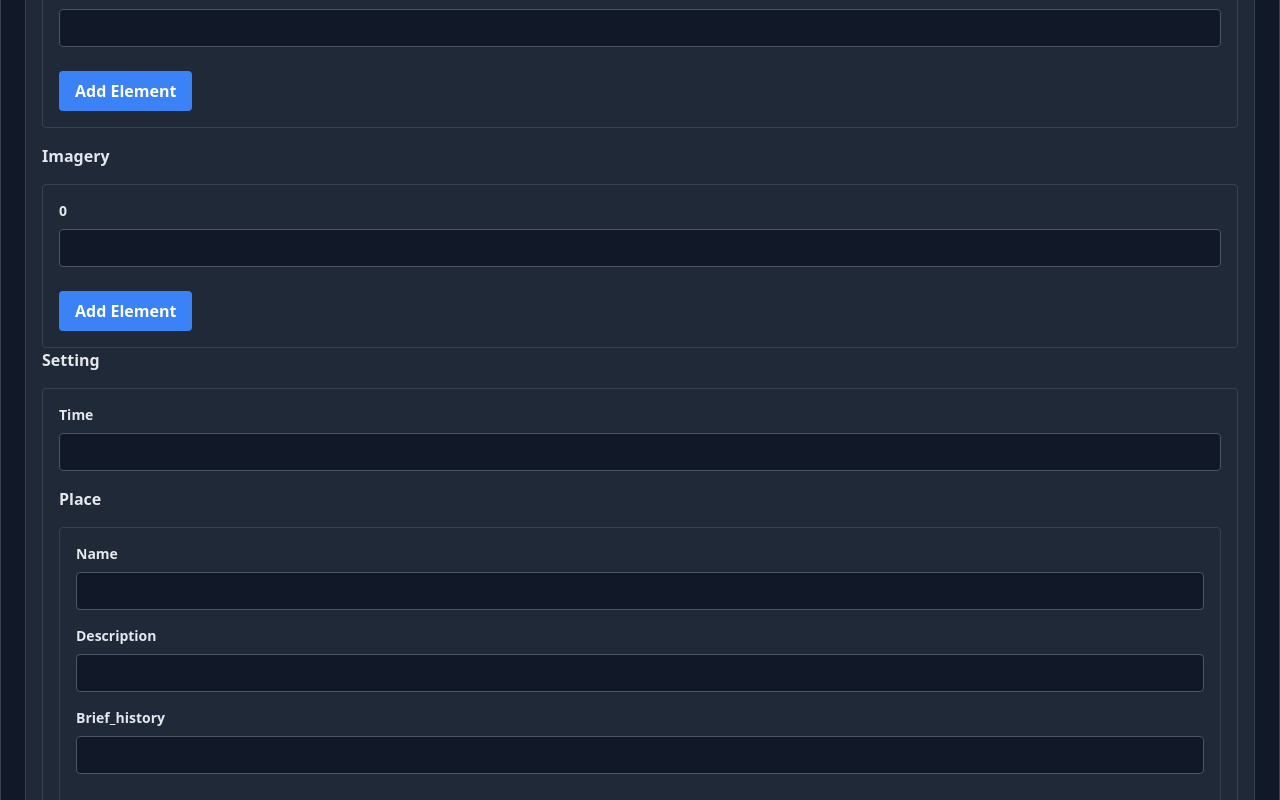
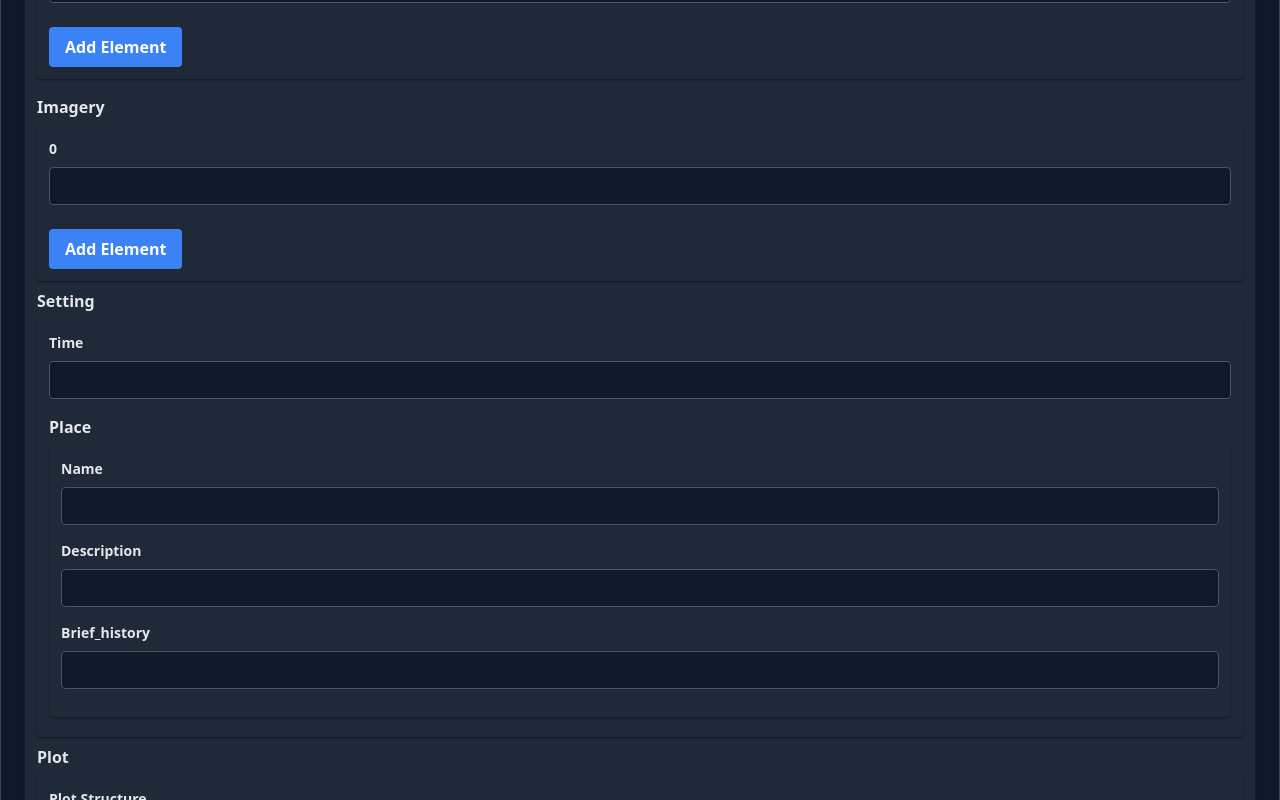
Before and after one commit to darthinvader/NovelGPTJSON, an Angular app: page /scene in a window 1280 px wide. Shown: the part 600-1400 px from the top of the page. Built offline with nearby package versions, Linux system fonts and the light colour scheme.

Commit message:
refactor: card shadow and card usage in forms

```diff
--- a/src/app/app.component.html
+++ b/src/app/app.component.html
@@ -1,4 +1 @@
-<!-- <app-character />
-<app-text-input label="Goal" />
-<app-text-array-input label="Hello" /> -->
 <app-forms></app-forms>
--- a/src/app/card/card.component.html
+++ b/src/app/card/card.component.html
@@ -1,3 +1,3 @@
-<div [style.width]="size" class="rounded overflow-hidden shadow-lg bg-gray-800 text-gray-300 p-3 my-2">
+<div [style.width]="size" class="rounded overflow-hidden bg-gray-800 text-gray-300 p-3 my-2 shadow-gray-900 shadow-sm">
   <ng-content></ng-content>
 </div>
--- a/src/app/forms/forms.component.html
+++ b/src/app/forms/forms.component.html
@@ -1,5 +1,5 @@
 <form [formGroup]="dynamicForm" (ngSubmit)="submit()" class="p-6 bg-gray-900 text-gray-200 border border-gray-700 rounded-md space-y-6">
-  <div class="pl-4 mt-4 bg-gray-800 p-4 rounded border border-gray-700">
+  <app-card>
     <ng-container *ngFor="let ctrl of getObjectEntries(dynamicForm.controls) trackBy: trackByFn">
         <ng-container *ngIf="isFormGroup(ctrl.value); else notGroup">
           <ng-container *ngTemplateOutlet="object; context:{controlName: ctrl.key, control: ctrl.value}"></ng-container>
@@ -13,13 +13,13 @@
           </ng-template>
         </ng-template>
     </ng-container>
-  </div>
+  </app-card>
 <button type="submit" class="mt-2 bg-blue-500 hover:bg-blue-700 text-white font-bold py-2 px-4 rounded transform transition duration-500 ease-in-out hover:scale-105">Submit</button>
 </form>
 
 <ng-template #object let-controlName="controlName" let-control="control">
     <label class="block text-gray-200 text-md font-bold mb-2">{{ controlName }}</label>
-    <div class="pl-4 mt-4 bg-gray-800 p-4 rounded border border-gray-700">
+    <app-card>
       <ng-container *ngFor="let innerControl of getObjectEntries(control.controls) trackBy: trackByFn">
           <ng-container *ngIf="isFormGroup(innerControl.value); else notGroup">
             <ng-container *ngTemplateOutlet="object; context:{controlName: innerControl.key, control: innerControl.value}"></ng-container>
@@ -33,7 +33,7 @@
             </ng-template>
           </ng-template>
       </ng-container>
-    </div>
+    </app-card>
 </ng-template>
 
 <ng-template #value let-controlName="controlName" let-control="control">
@@ -45,7 +45,7 @@
 
 <ng-template #array let-controlName="controlName" let-controlArray="control">
     <label class="block text-gray-200 text-md font-bold mb-2 mt-4">{{ controlName }}</label>
-    <div class="pl-4 mt-4 bg-gray-800 p-4 rounded border border-gray-700">
+    <app-card >
       <ng-container *ngFor="let item of controlArray.controls; let i = index; trackBy: trackByFn;">
         <ng-container *ngIf="isFormGroup(item); else notGroup">
           <ng-container *ngTemplateOutlet="object; context:{controlName: i, control: item}"></ng-container>
@@ -60,5 +60,5 @@
         </ng-template>
       </ng-container>
 <button (click)="addToArray(controlArray)" class="mt-2 bg-blue-500 hover:bg-blue-700 text-white font-bold py-2 px-4 rounded transform transition duration-500 ease-in-out hover:scale-105">Add Element</button>
-  </div>
+  </app-card>
 </ng-template>
--- a/src/app/forms/forms.component.ts
+++ b/src/app/forms/forms.component.ts
@@ -7,7 +7,7 @@ import { FormGroup, FormBuilder, Validators, FormArray, FormControl, AbstractCon
   styleUrls: ['./forms.component.scss']
 })
 export class FormsComponent implements OnInit {
-  @Input() providedJSON: JSON
+  // @Input() providedJSON: JSON
   dynamicForm: FormGroup;
 
   constructor(private fb: FormBuilder) { this.dynamicForm = this.fb.group({}); }
```
